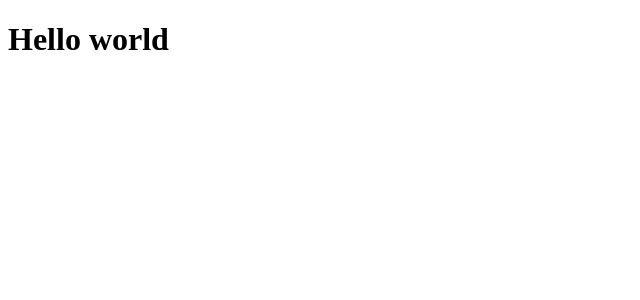
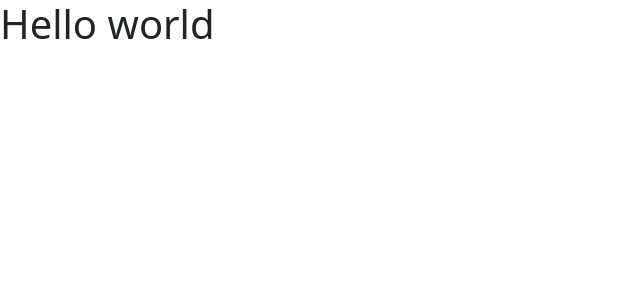
Before and after one commit to ErnanyGoncalves/sensedia-app, a React (Vite) app: page / in a window 1280 px wide. Shown: the top 300 px of the page, without its empty margins (0-640 px from the left). Built offline with nearby package versions, Linux system fonts and the light colour scheme.

Commit message:
Adding react bootstrap

```diff
--- a/package.json
+++ b/package.json
@@ -9,7 +9,10 @@
   },
   "dependencies": {
     "@reduxjs/toolkit": "^1.8.0",
+    "@types/react-bootstrap": "^0.32.29",
+    "bootstrap": "^5.1.3",
     "react": "^17.0.2",
+    "react-bootstrap": "^2.4.0",
     "react-dom": "^17.0.2",
     "styled-components": "^5.3.3"
   },
--- a/src/App.scss
+++ b/src/App.scss
@@ -0,0 +1 @@
+@import "bootstrap/scss/bootstrap";
--- a/src/App.tsx
+++ b/src/App.tsx
@@ -1,5 +1,5 @@
 
-import './App.scss'
+import './App.scss';
 
 function App() {
 
```
Also changed, not shown: 1 other file (tests, documents, lock files or other folders).
